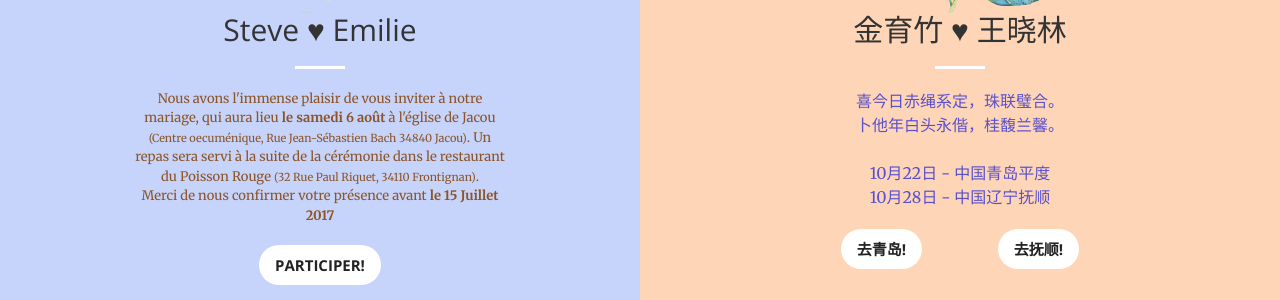
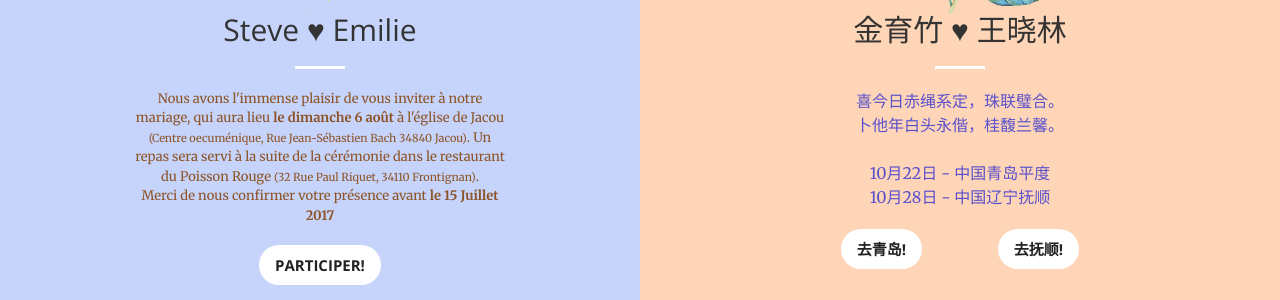
Before and after one commit to steve-emilie/steve-emilie.github.io, a Jekyll site: the page built from index.html, in a window 1280 px wide and 900 px high, scrolled down 1090 px. Shown: the part 151-451 px from the top of the window. Built offline with Jekyll 4.4.1, drawn with Linux system fonts in a browser that asks for light colours.

Commit message:
correction date

```diff
--- a/_includes/call-to-action.html
+++ b/_includes/call-to-action.html
@@ -8,7 +8,7 @@
             <img src="img/xiangrikui.png" class="img-responsive col-xs-11 col-xs-offset-1" alt="">
             <h2 class="section-heading">Steve ♥ Emilie</h2>
             <hr class="light">
-            <p class="text-faded" style="font-size:13px;">Nous avons l'immense plaisir de vous inviter à notre mariage, qui aura lieu <b>le samedi 6 août</b> à l'église de Jacou <span style="font-size:11px;">(Centre oecuménique, Rue Jean-Sébastien Bach 34840 Jacou)</span>. Un repas sera servi à la suite de la cérémonie dans le restaurant du Poisson Rouge <span style="font-size:11px;">(32 Rue Paul Riquet, 34110 Frontignan)</span>.</br>Merci de nous confirmer votre présence avant <b>le 15 Juillet 2017</b>
+            <p class="text-faded" style="font-size:13px;">Nous avons l'immense plaisir de vous inviter à notre mariage, qui aura lieu <b>le dimanche 6 août</b> à l'église de Jacou <span style="font-size:11px;">(Centre oecuménique, Rue Jean-Sébastien Bach 34840 Jacou)</span>. Un repas sera servi à la suite de la cérémonie dans le restaurant du Poisson Rouge <span style="font-size:11px;">(32 Rue Paul Riquet, 34110 Frontignan)</span>.</br>Merci de nous confirmer votre présence avant <b>le 15 Juillet 2017</b>
             </p>
             <div class="col-xs-12"><a target="_blank" href="https://docs.google.com/forms/d/e/1FAIpQLSdMm9fnz1QyN6TKTdMsoo6K3upRYMWpxqUGuUm6WbSNyLGjfg/viewform?usp=sf_link" class="btn btn-default  btn-lg">Participer!</a></div>
 
--- a/_includes/portfolio.html
+++ b/_includes/portfolio.html
@@ -2,7 +2,7 @@
     <div class="container-fluid">
         <div class="row no-gutter">
             <div class="col-lg-4 col-sm-6">
-                <a href="#" class="portfolio-box">
+                <div href="#" class="portfolio-box">
                     <img src="img/portfolio/1.jpg" class="img-responsive" alt="">
                     <div class="portfolio-box-caption">
                         <div class="portfolio-box-caption-content">
@@ -14,10 +14,10 @@
                             </div>
                         </div>
                     </div>
-                </a>
+                </div>
             </div>
             <div class="col-lg-4 col-sm-6">
-                <a href="#" class="portfolio-box">
+                <div href="#" class="portfolio-box">
                     <img src="img/portfolio/2.jpg" class="img-responsive" alt="">
                     <div class="portfolio-box-caption">
                         <div class="portfolio-box-caption-content">
@@ -29,10 +29,10 @@
                             </div>
                         </div>
                     </div>
-                </a>
+                </div>
             </div>
             <div class="col-lg-4 col-sm-6">
-                <a href="#" class="portfolio-box">
+                <div href="#" class="portfolio-box">
                     <img src="img/portfolio/3.jpg" class="img-responsive" alt="">
                     <div class="portfolio-box-caption">
                         <div class="portfolio-box-caption-content">
@@ -44,10 +44,10 @@
                             </div>
                         </div>
                     </div>
-                </a>
+                </div>
             </div>
             <div class="col-lg-4 col-sm-6">
-                <a href="#" class="portfolio-box">
+                <div href="#" class="portfolio-box">
                     <img src="img/portfolio/4.jpg" class="img-responsive" alt="">
                     <div class="portfolio-box-caption">
                         <div class="portfolio-box-caption-content">
@@ -59,10 +59,10 @@
                             </div>
                         </div>
                     </div>
-                </a>
+                </div>
             </div>
             <div class="col-lg-4 col-sm-6">
-                <a href="#" class="portfolio-box">
+                <div href="#" class="portfolio-box">
                     <img src="img/portfolio/5.jpg" class="img-responsive" alt="">
                     <div class="portfolio-box-caption">
                         <div class="portfolio-box-caption-content">
@@ -74,10 +74,10 @@
                             </div>
                         </div>
                     </div>
-                </a>
+                </div>
             </div>
             <div class="col-lg-4 col-sm-6">
-                <a href="#" class="portfolio-box">
+                <div href="#" class="portfolio-box">
                     <img src="img/portfolio/6.jpg" class="img-responsive" alt="">
                     <div class="portfolio-box-caption">
                         <div class="portfolio-box-caption-content">
@@ -89,10 +89,10 @@
                             </div>
                         </div>
                     </div>
-                </a>
+                </div>
             </div>
             <div class="col-lg-4 col-sm-6">
-                <a href="#" class="portfolio-box">
+                <div href="#" class="portfolio-box">
                     <img src="img/portfolio/7.jpg" class="img-responsive" alt="">
                     <div class="portfolio-box-caption">
                         <div class="portfolio-box-caption-content">
@@ -104,10 +104,10 @@
                             </div>
                         </div>
                     </div>
-                </a>
+                </div>
             </div>
             <div class="col-lg-4 col-sm-6">
-                <a href="#" class="portfolio-box">
+                <div href="#" class="portfolio-box">
                     <img src="img/portfolio/8.jpg" class="img-responsive" alt="">
                     <div class="portfolio-box-caption">
                         <div class="portfolio-box-caption-content">
@@ -119,10 +119,10 @@
                             </div>
                         </div>
                     </div>
-                </a>
+                </div>
             </div>
             <div class="col-lg-4 col-sm-6">
-                <a href="#" class="portfolio-box">
+                <div href="#" class="portfolio-box">
                     <img src="img/portfolio/9.jpg" class="img-responsive" alt="">
                     <div class="portfolio-box-caption">
                         <div class="portfolio-box-caption-content">
@@ -134,7 +134,7 @@
                             </div>
                         </div>
                     </div>
-                </a>
+                </div>
             </div>
         </div>
     </div>
```
